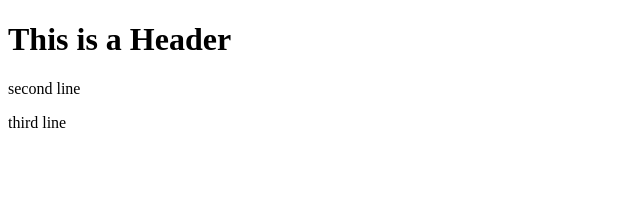
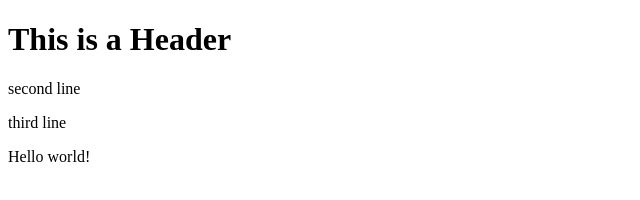
Before and after one commit to louisMcGrath/git-test, a website: page index.html in a window 1280 px wide. Shown: the whole page, without its empty margins (0-640 px from the left). Drawn offline with Linux system fonts and the light colour scheme.

```diff
--- a/index.html
+++ b/index.html
@@ -4,5 +4,6 @@
         <h1>This is a Header</h1>
         <p>second line</p>
         <p>third line</p>
+        <p>Hello world!</p>
     </body>
 </html>
```
Also changed, not shown: package.json (added, +24 -0 lines), 2 other files.
